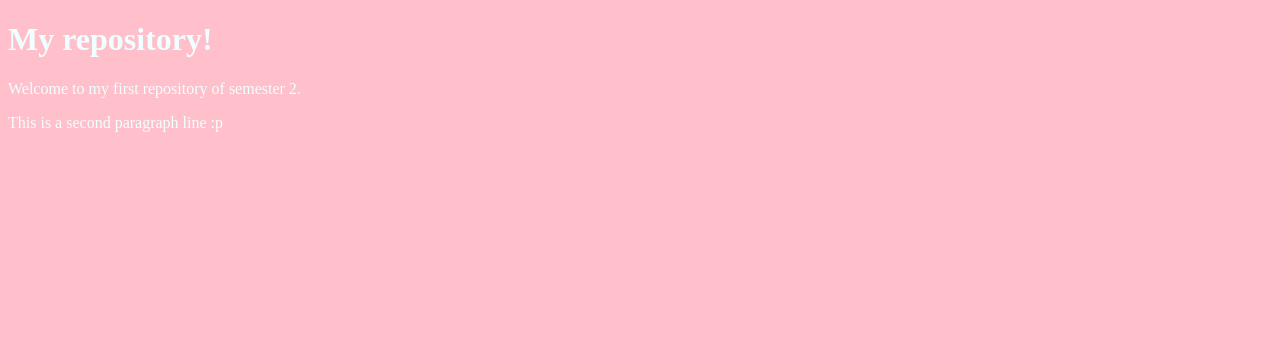
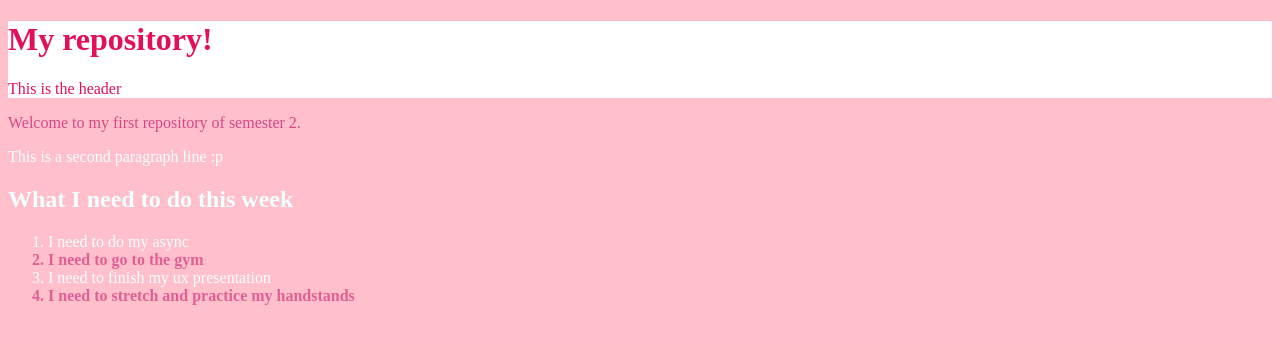
Before and after one commit to missagik/intermediate-web-jan14, a plain HTML site: page index.html in a window 1280 px wide. Drawn offline with Linux system fonts and the light colour scheme.

Commit message:
css review
looked at ids and classes

```diff
--- a/index.html
+++ b/index.html
@@ -7,8 +7,19 @@
     <title>Sem 1 Review</title>
 </head>
 <body>
-    <h1>My repository!</h1>
-    <p>Welcome to my first repository of semester 2.</p>
+    <header>
+        <h1>My repository!</h1>
+        <p>This is the header</p>
+    </header>
+    <p id="first">Welcome to my first repository of semester 2.</p>
     <p>This is a second paragraph line :p</p>
+
+    <h2>What I need to do this week</h2>
+    <ol>
+        <li>I need to do my async</li>
+        <li class="personal">I need to go to the gym</li>
+        <li>I need to finish my ux presentation</li>
+        <li class="personal">I need to stretch and practice my handstands</li>
+    </ol>
 </body>
 </html>
--- a/main.css
+++ b/main.css
@@ -2,3 +2,17 @@ body{
     background-color: pink;
     color:azure
 }
+
+p#first{
+    color: rgb(214, 71, 133);
+}
+
+li.personal{
+    font-weight: bolder;
+    color: rgb(225, 95, 149);
+}
+
+header{
+    background-color: white;
+    color: rgb(227, 15, 93);
+}
```
